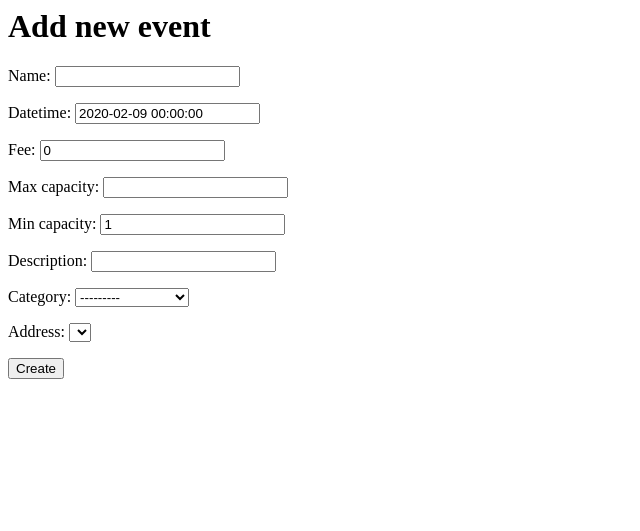
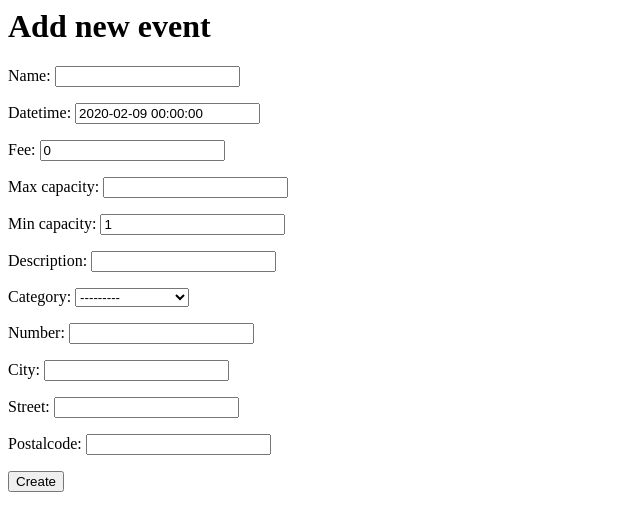
Before and after one commit to Citram/MyCampus-Backend, a Django app: template events/templates/events/create.html in a window 1280 px wide. Shown: the top 531 px of the page, without its empty margins (0-640 px from the left). Run offline with Django 3.2, Linux system fonts and the light colour scheme; the template is opened without the code that fills it: values that come from a table or form of the project are taken from there, others are empty.

Commit message:
Add addresses

```diff
--- a/events/admin.py
+++ b/events/admin.py
@@ -4,3 +4,4 @@ from django.contrib import admin
 from .models import *
 
 admin.site.register(Event)
+admin.site.register(Address)
--- a/events/forms.py
+++ b/events/forms.py
@@ -5,7 +5,7 @@ from pygeocoder import Geocoder
 class EventForm(ModelForm):
     class Meta:
         model = Event
-        fields = ['name', 'datetime', 'fee', 'max_capacity', 'min_capacity', 'description', 'category','address']
+        fields = ['name', 'datetime', 'fee', 'max_capacity', 'min_capacity', 'description', 'category']
 
 class AddressForm(ModelForm):
     class Meta:
@@ -15,6 +15,8 @@ class AddressForm(ModelForm):
     def clean(self):
         string_address = self.cleaned_data['number'] + " " + self.cleaned_data['street'] + ", " + self.cleaned_data['city'] + " " + self.cleaned_data['postalcode']
         g = Geocoder()
-        if not g.geocode(string_address).valid_address:
-            raise forms.ValidationError("Address is not valid.")
+
+        # #if not g.geocode(string_address).valid_address:
+        #     #raise forms.ValidationError("Address is not valid.")
+        #     pass
         return self.cleaned_data
--- a/events/templates/events/create.html
+++ b/events/templates/events/create.html
@@ -2,6 +2,7 @@
 <form action="{% url 'create_event' %}"
       method="post">
       {% csrf_token %}
-      {{ form.as_p }}
+      {{ event_form.as_p }}
+      {{ address_form.as_p }}
 <button class="button" type="submit">Create</button>
 </form>
```
Also changed, not shown: events/views.py (+4 -4 lines).
